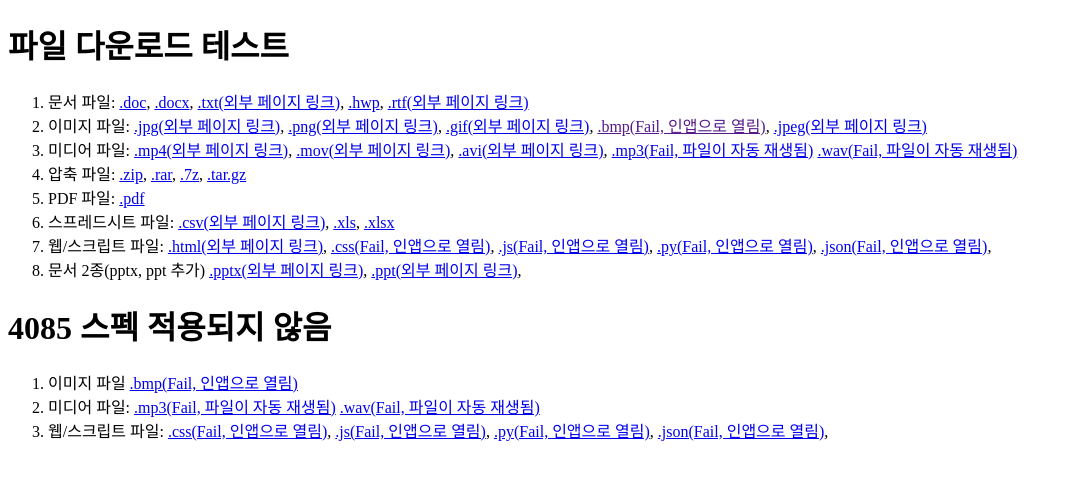
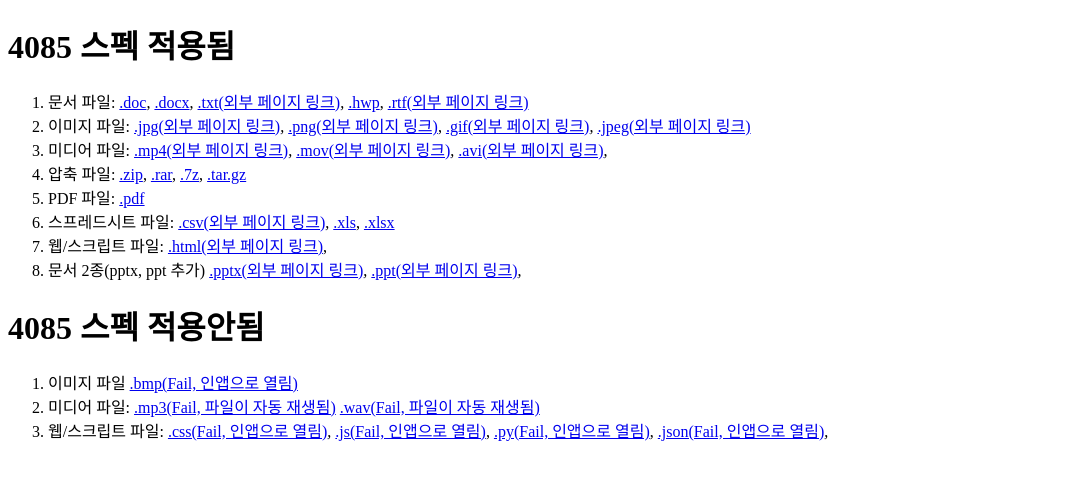
Before and after one commit to NaverAppQA/download-test-0425, a plain HTML site: page index.html in a window 1280 px wide. Shown: the whole page, without its empty margins (0-1072 px from the left). Drawn offline with Linux system fonts and the light colour scheme.

Commit message:
Update index.html

```diff
--- a/index.html
+++ b/index.html
@@ -2,10 +2,10 @@
 <html lang="ko">
 <head>
   <meta charset="UTF-8">
-  <title>4085 스펙 적용되어 다운로드됨</title>
+  <title>아래 내용들은 다운로드 스펙 적용됨</title>
 </head>
 <body>
-  <h1>파일 다운로드 테스트</h1>
+  <h1>4085 스펙 적용됨</h1>
   <ol>
     <li>
       문서 파일:
@@ -20,7 +20,6 @@
       <a href="https://www.gnu.ac.kr/common/nttFileDownload.do?fileKey=cf7694f74fc3c94df819896034791146">.jpg(외부 페이지 링크)</a>,
       <a href="https://www.suwon.go.kr:22871/bbsDownload.do?bbs_seq=1088&sfn=8b572b29-ebec-436f-ac07-d39489c479fa.png">.png(외부 페이지 링크)</a>,
       <a href="https://ydu-cms.u1.ac.kr/_prog/_board/common/download.php?code=smart_0501&ntt_no=2523&atch_no=2">.gif(외부 페이지 링크)</a>,
-      <a href="">.bmp(Fail, 인앱으로 열림)</a>,
       <a href="https://www.gnu.ac.kr/common/nttFileDownload.do?fileKey=efde835caf819fbcb898faaa29b13a23">.jpeg(외부 페이지 링크)</a>
     </li>
     <li>
@@ -28,8 +27,6 @@
       <a href="https://sample-files-online.com/ko/samples/countdownload/16">.mp4(외부 페이지 링크)</a>,
       <a href="https://sample-files-online.com/ko/samples/countdownload/526">.mov(외부 페이지 링크)</a>,
       <a href="https://sample-files-online.com/ko/samples/countdownload/454">.avi(외부 페이지 링크)</a>,
-      <a href="download_test_samples/sample.mp3" download="download_test_samples/sample.mp3">.mp3(Fail, 파일이 자동 재생됨)</a>
-      <a href="download_test_samples/sample.wav" download="download_test_samples/sample.wav">.wav(Fail, 파일이 자동 재생됨)</a>
     </li>
     <li>
       압축 파일:
@@ -51,10 +48,6 @@
     <li>
       웹/스크립트 파일:
       <a href="https://downapi.cafe.naver.com/v1.0/cafes/article/file/df2312c8-271c-11ef-b574-0050568d263a/download">.html(외부 페이지 링크)</a>,
-      <a href="download_test_samples/sample.css" download="download_test_samples/sample.css">.css(Fail, 인앱으로 열림)</a>,
-      <a href="download_test_samples/sample.js" download="download_test_samples/sample.js">.js(Fail, 인앱으로 열림)</a>,
-      <a href="download_test_samples/sample.py" download="download_test_samples/sample.py">.py(Fail, 인앱으로 열림)</a>,
-      <a href="download_test_samples/sample.json" download="download_test_samples/sample.json">.json(Fail, 인앱으로 열림)</a>,
     </li>
     <li>
       문서 2종(pptx, ppt 추가)
@@ -70,7 +63,7 @@
   <title>아래 내용들은 다운로드 스펙 적용 안됨</title>
 </head>
 <body>
-  <h1>4085 스펙 적용되지 않음</h1>
+  <h1>4085 스펙 적용안됨</h1>
   <ol>
     <li>
       이미지 파일
```
